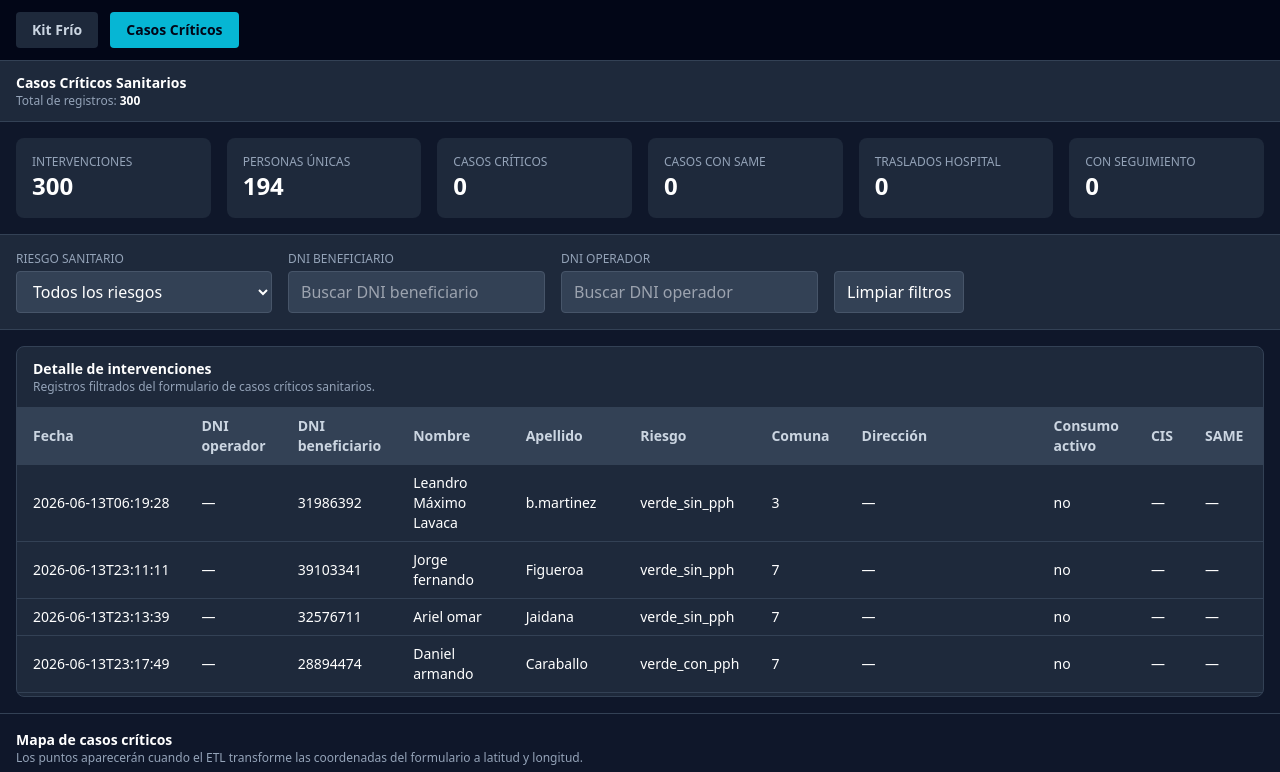
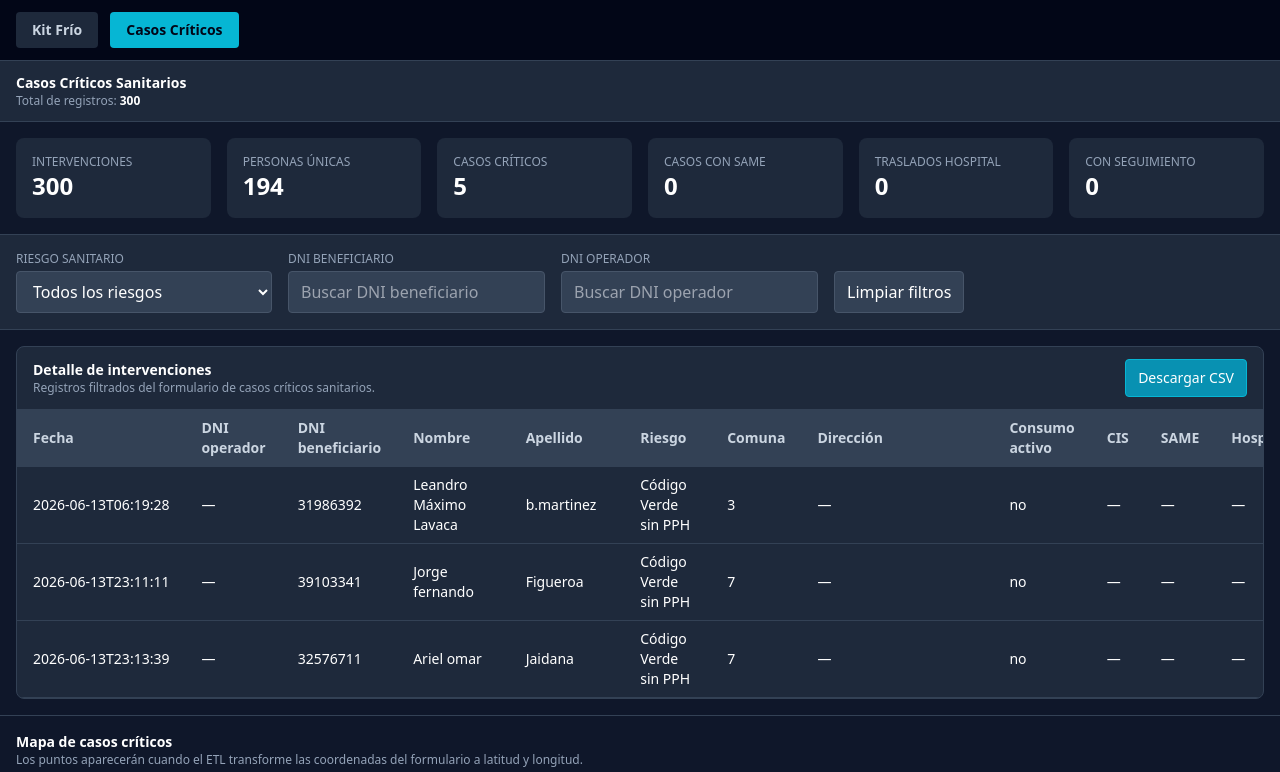
Before and after one commit to GeroPazPapa1/kit-casos-criticos, a React (Vite) app in the folder Dashboard/: page /casos-criticos in a window 1280 px wide. Shown: the top 772 px of the page. Built offline with nearby package versions, Linux system fonts and the light colour scheme; grey boxes are pictures that could not be loaded.

Commit message:
grafico torta

```diff
--- a/Dashboard/src/pages/CasosCriticosDashboard.tsx
+++ b/Dashboard/src/pages/CasosCriticosDashboard.tsx
@@ -3,10 +3,10 @@ import { useCasosCriticos } from '@/hooks/useCasosCriticos'
 import { MapView } from '@/components/MapView'
 
 const opcionesRiesgo = [
-  'verde_sin_pph',
-  'verde_con_pph',
-  'amarillo',
-  'rojo',
+  { value: 'verde_sin_pph', label: 'Código Verde sin PPH' },
+  { value: 'verde_con_pph', label: 'Código Verde con PPH' },
+  { value: 'amarillo', label: 'Código Amarillo' },
+  { value: 'rojo', label: 'Código Rojo' },
 ]
 
 const normalizar = (valor: unknown) =>
@@ -87,6 +87,39 @@ const esSi = (valor: string) => {
 
 const mostrar = (valor: string) => valor || '—'
 
+const formatearRiesgo = (valor: string) =>
+  opcionesRiesgo.find(opcion => opcion.value === valor)?.label || valor || '—'
+
+const escaparCsv = (valor: unknown) => {
+  const texto = String(valor ?? '')
+  return `"${texto.replace(/"/g, '""')}"`
+}
+
+const descargarCsv = (
+  nombreArchivo: string,
+  encabezados: string[],
+  filas: Array<Array<unknown>>,
+) => {
+  const contenido = [
+    encabezados.map(escaparCsv).join(','),
+    ...filas.map(fila => fila.map(escaparCsv).join(',')),
+  ].join('\n')
+
+  const blob = new Blob([`\uFEFF${contenido}`], {
+    type: 'text/csv;charset=utf-8;',
+  })
+
+  const url = URL.createObjectURL(blob)
+  const link = document.createElement('a')
+
+  link.href = url
+  link.download = nombreArchivo
+  document.body.appendChild(link)
+  link.click()
+  document.body.removeChild(link)
+  URL.revokeObjectURL(url)
+}
+
 export function CasosCriticosDashboard() {
   const state = useCasosCriticos()
   const [riesgoFiltro, setRiesgoFiltro] = useState('')
@@ -135,12 +168,48 @@ export function CasosCriticosDashboard() {
 
   const casosCriticos = casosFiltrados.filter(caso => {
     const riesgo = getRiesgoSanitario(caso)
-    return riesgo === 'Código Amarillo' || riesgo === 'Código Rojo'
+    return riesgo === 'amarillo' || riesgo === 'rojo'
   }).length
 
   const casosSame = casosFiltrados.filter(caso => esSi(getSame(caso))).length
   const trasladosHospital = casosFiltrados.filter(caso => esSi(getHospital(caso))).length
   const casosSeguimiento = casosFiltrados.filter(caso => esSi(getSeguimiento(caso))).length
+
+  const descargarCasosCsv = () => {
+    descargarCsv(
+      'casos_criticos.csv',
+      [
+        'Fecha',
+        'DNI operador',
+        'DNI beneficiario',
+        'Nombre',
+        'Apellido',
+        'Riesgo sanitario',
+        'Comuna',
+        'Dirección',
+        'Consumo activo',
+        'Desea ingresar a CIS',
+        'SAME',
+        'Traslado hospitalario',
+        'Seguimiento',
+      ],
+      casosFiltrados.map(caso => [
+        getFecha(caso),
+        getDniOperador(caso),
+        getDni(caso),
+        getNombre(caso),
+        getApellido(caso),
+        formatearRiesgo(getRiesgoSanitario(caso)),
+        getComuna(caso),
+        getDireccion(caso),
+        getConsumo(caso),
+        getCis(caso),
+        getSame(caso),
+        getHospital(caso),
+        getSeguimiento(caso),
+      ]),
+    )
+  }
 
   return (
     <div className="flex flex-col min-h-screen bg-slate-900 text-white">
@@ -199,8 +268,8 @@ export function CasosCriticosDashboard() {
             >
               <option value="">Todos los riesgos</option>
               {opcionesRiesgo.map(riesgo => (
-                <option key={riesgo} value={riesgo}>
-                  {riesgo}
+                <option key={riesgo.value} value={riesgo.value}>
+                  {riesgo.label}
                 </option>
               ))}
             </select>
@@ -247,13 +316,23 @@ export function CasosCriticosDashboard() {
 
       <section className="p-4 bg-slate-900 border-b border-slate-700 flex-shrink-0">
         <div className="bg-slate-800 rounded-lg border border-slate-700 overflow-hidden">
-          <div className="px-4 py-3 border-b border-slate-700">
+          <div className="px-4 py-3 border-b border-slate-700 flex items-center justify-between gap-4">
+            <div>
               <h2 className="text-white text-sm font-semibold">
                 Detalle de intervenciones
               </h2>
               <p className="text-slate-400 text-xs">
                 Registros filtrados del formulario de casos críticos sanitarios.
               </p>
+            </div>
+
+            <button
+              onClick={descargarCasosCsv}
+              disabled={casosFiltrados.length === 0}
+              className="bg-cyan-600 hover:bg-cyan-500 disabled:bg-slate-700 disabled:text-slate-400 text-white px-3 py-2 rounded border border-cyan-500 disabled:border-slate-600 text-sm"
+            >
+              Descargar CSV
+            </button>
           </div>
 
           <div className="overflow-x-auto max-h-72">
@@ -308,7 +387,7 @@ export function CasosCriticosDashboard() {
                         {mostrar(getApellido(caso))}
                       </td>
                       <td className="px-4 py-2 text-white">
-                        {mostrar(getRiesgoSanitario(caso))}
+                        {formatearRiesgo(getRiesgoSanitario(caso))}
                       </td>
                       <td className="px-4 py-2 text-white">
                         {mostrar(getComuna(caso))}
--- a/Dashboard/src/pages/KitFrioDashboard.tsx
+++ b/Dashboard/src/pages/KitFrioDashboard.tsx
@@ -5,6 +5,36 @@ import { MapView } from '@/components/MapView'
 import { PieChart, Pie, Cell, Tooltip, Legend, ResponsiveContainer } from 'recharts'
 
 const normalizarDni = (valor: string) => valor.replace(/\D/g, '')
+
+const escaparCsv = (valor: unknown) => {
+  const texto = String(valor ?? '')
+  return `"${texto.replace(/"/g, '""')}"`
+}
+
+const descargarCsv = (
+  nombreArchivo: string,
+  encabezados: string[],
+  filas: Array<Array<unknown>>,
+) => {
+  const contenido = [
+    encabezados.map(escaparCsv).join(','),
+    ...filas.map(fila => fila.map(escaparCsv).join(',')),
+  ].join('\n')
+
+  const blob = new Blob([`\uFEFF${contenido}`], {
+    type: 'text/csv;charset=utf-8;',
+  })
+
+  const url = URL.createObjectURL(blob)
+  const link = document.createElement('a')
+
+  link.href = url
+  link.download = nombreArchivo
+  document.body.appendChild(link)
+  link.click()
+  document.body.removeChild(link)
+  URL.revokeObjectURL(url)
+}
 
 export function KitFrioDashboard() {
   const state = useEntregas()
@@ -118,6 +148,7 @@ export function KitFrioDashboard() {
       return acc
     }, {}),
   ).sort((a, b) => b[1] - a[1])
+
   const datosGenero = kitsPorGenero.map(([genero, total]) => ({
     genero,
     total,
@@ -134,12 +165,40 @@ const coloresGenero = [
   const maxFecha = Math.max(...kitsPorFecha.map(([, total]) => total), 1)
   const maxAcumulado = Math.max(...entregasAcumuladas.map(([, total]) => total), 1)
 
+  const descargarKitFrioCsv = () => {
+    descargarCsv(
+      'kit_frio.csv',
+      [
+        'ID kit',
+        'DNI operador',
+        'DNI beneficiario',
+        'Nombre y apellido',
+        'Género',
+        'Edad',
+        'Observaciones',
+        'Fecha',
+        'Latitud',
+        'Longitud',
+      ],
+      entregasFiltradas.map(e => [
+        e.id_kit ?? e.id,
+        e.operator_id ?? '',
+        e.dni ?? '',
+        e.nombre_apellido ?? e.nombre ?? '',
+        e.genero ?? '',
+        e.edad ?? '',
+        e.observaciones ?? '',
+        e.submission_time ?? '',
+        e.lat,
+        e.lon,
+      ]),
+    )
+  }
 
   return (
     <div className="flex flex-col min-h-screen bg-slate-900">
       <Header total={meta.total} timestamp={meta.timestamp} />
 
-      {/* KPIs principales */}
       <section className="bg-slate-900 border-b border-slate-700 p-4 flex-shrink-0">
         <div className="grid grid-cols-1 md:grid-cols-3 xl:grid-cols-6 gap-4">
           <div className="bg-slate-800 rounded-lg p-4">
@@ -174,7 +233,6 @@ const coloresGenero = [
         </div>
       </section>
 
-      {/* Segmentadores y buscadores */}
       <section className="bg-slate-800 border-b border-slate-700 p-4 flex-shrink-0">
         <div className="flex flex-wrap items-end gap-4">
           <div>
@@ -228,7 +286,6 @@ const coloresGenero = [
         </div>
       </section>
 
-      {/* Gráficos sugeridos */}
       <section className="bg-slate-900 border-b border-slate-700 p-4 flex-shrink-0">
         <div className="grid grid-cols-1 xl:grid-cols-3 gap-4">
           <div className="bg-slate-800 rounded-lg border border-slate-700 p-4">
@@ -342,14 +399,23 @@ const coloresGenero = [
         </div>
       </section>
 
-      {/* Detalle compacto */}
       <section className="bg-slate-900 border-b border-slate-700 p-4 flex-shrink-0">
         <div className="bg-slate-800 rounded-lg border border-slate-700 overflow-hidden">
-          <div className="px-4 py-3 border-b border-slate-700">
+          <div className="px-4 py-3 border-b border-slate-700 flex items-center justify-between gap-4">
+            <div>
               <h2 className="text-white text-sm font-semibold">Detalle de entregas</h2>
               <p className="text-slate-400 text-xs">
                 Registros provenientes del formulario Kit Frío
               </p>
+            </div>
+
+            <button
+              onClick={descargarKitFrioCsv}
+              disabled={entregasFiltradas.length === 0}
+              className="bg-cyan-600 hover:bg-cyan-500 disabled:bg-slate-700 disabled:text-slate-400 text-white px-3 py-2 rounded border border-cyan-500 disabled:border-slate-600 text-sm"
+            >
+              Descargar CSV
+            </button>
           </div>
 
           <div className="overflow-x-auto max-h-40">
@@ -400,7 +466,6 @@ const coloresGenero = [
         </div>
       </section>
 
-      {/* Mapa */}
       <section className="bg-slate-900 p-4">
         <div className="mb-2">
           <h2 className="text-white text-sm font-semibold">Mapa de puntos de entrega</h2>
```
Lines whose indentation alone changed are shown as unchanged.
